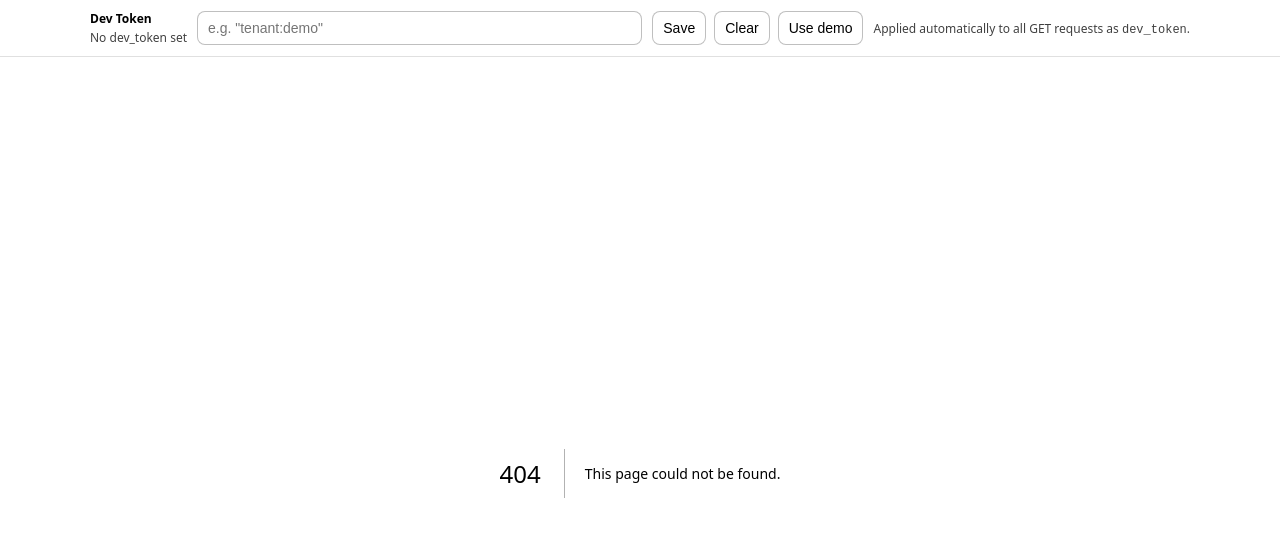
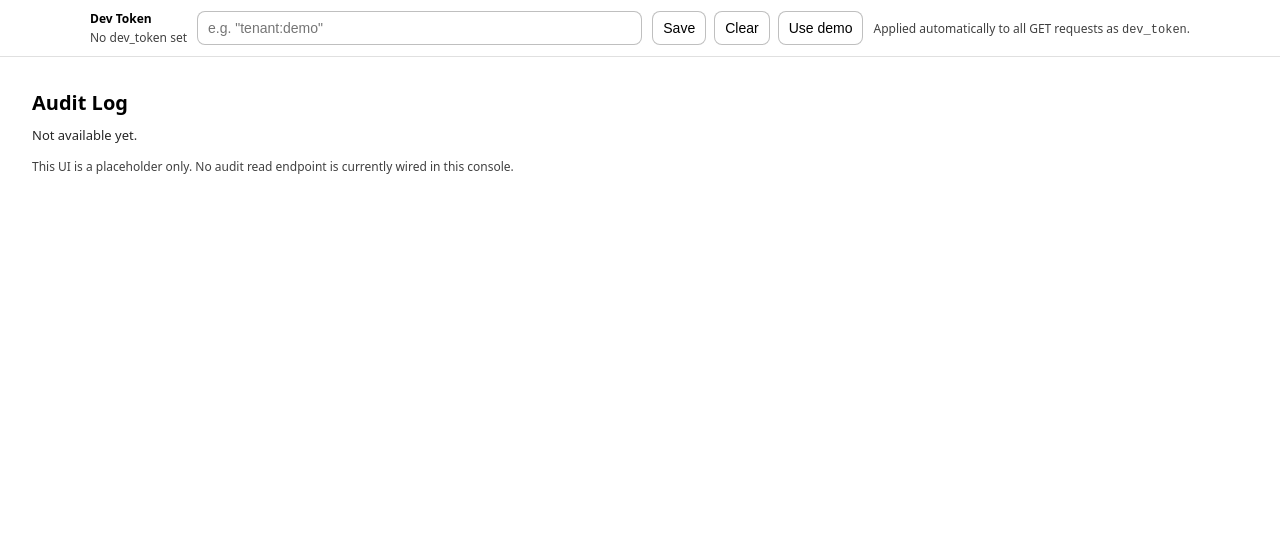
Before and after one commit to AsoraApp/Asora, a Next.js app in the folder web/: page /audit in a window 1280 px wide. Before the commit this address had no page. Shown: the top 536 px of the page. Built offline with nearby package versions, Linux system fonts and the light colour scheme.

Commit message:
Create page.jsx

```diff
--- /dev/null
+++ b/web/app/audit/page.jsx
@@ -0,0 +1,17 @@
+export const runtime = "edge";
+export const dynamic = "force-dynamic";
+
+export default function AuditPage() {
+  return (
+    <main style={{ padding: 16 }}>
+      <h1 style={{ margin: 0, fontSize: 20 }}>Audit Log</h1>
+      <div style={{ marginTop: 10, fontSize: 13, opacity: 0.85, maxWidth: 760, lineHeight: 1.5 }}>
+        Not available yet.
+      </div>
+
+      <div style={{ marginTop: 12, fontSize: 12, opacity: 0.75, maxWidth: 760, lineHeight: 1.5 }}>
+        This UI is a placeholder only. No audit read endpoint is currently wired in this console.
+      </div>
+    </main>
+  );
+}
```
